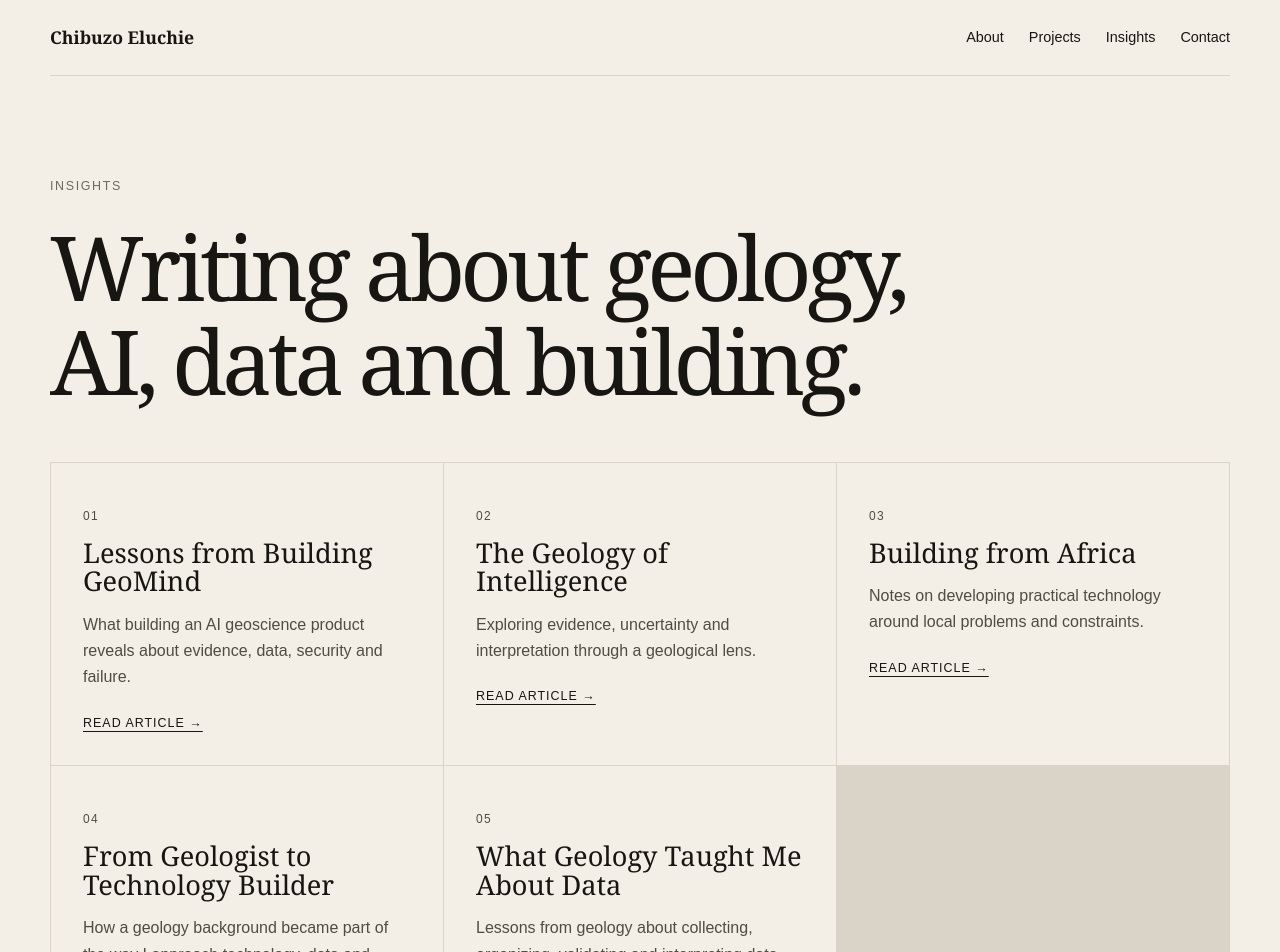
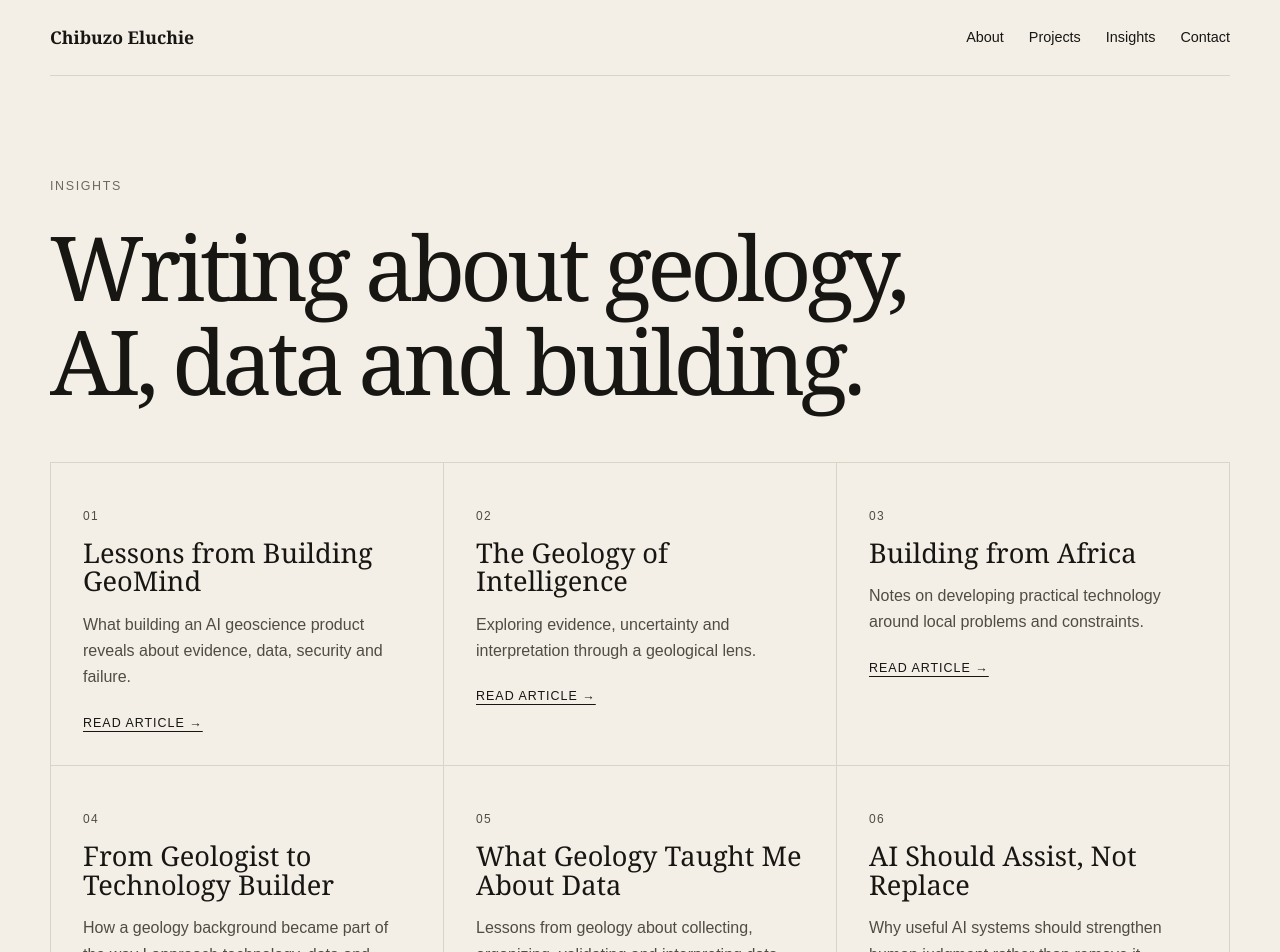
Before and after one commit to eluchiejustice-tech/sb1-gsxehyek, a Next.js app: page /insights in a window 1280 px wide. Shown: the top 952 px of the page. Built offline with nearby package versions, Linux system fonts and the light colour scheme.

Commit message:
Add AI philosophy insight to Insights index

```diff
--- a/app/insights/page.jsx
+++ b/app/insights/page.jsx
@@ -7,7 +7,8 @@ const posts=[
   ["The Geology of Intelligence","Exploring evidence, uncertainty and interpretation through a geological lens.","/insights/the-geology-of-intelligence"],
   ["Building from Africa","Notes on developing practical technology around local problems and constraints.","/insights/building-from-africa"],
   ["From Geologist to Technology Builder","How a geology background became part of the way I approach technology, data and problem-solving.","/insights/from-geologist-to-technology-builder"],
-  ["What Geology Taught Me About Data","Lessons from geology about collecting, organizing, validating and interpreting data.","/insights/what-geology-taught-me-about-data"]
+  ["What Geology Taught Me About Data","Lessons from geology about collecting, organizing, validating and interpreting data.","/insights/what-geology-taught-me-about-data"],
+  ["AI Should Assist, Not Replace","Why useful AI systems should strengthen human judgment rather than remove it.","/insights/ai-should-assist-not-replace"]
 ];
 
 export const metadata={title:"Insights",description:"Writing by Chibuzo Eluchie about geology, AI, data and building technology."};
```
